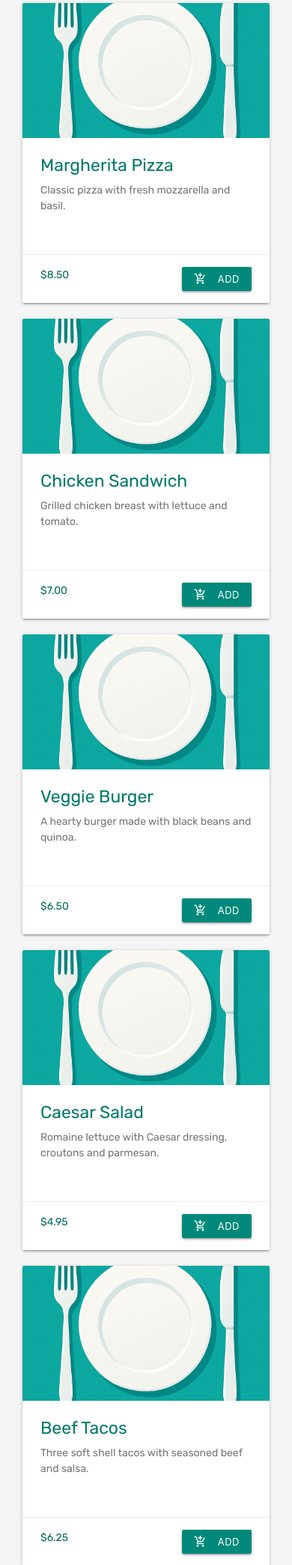
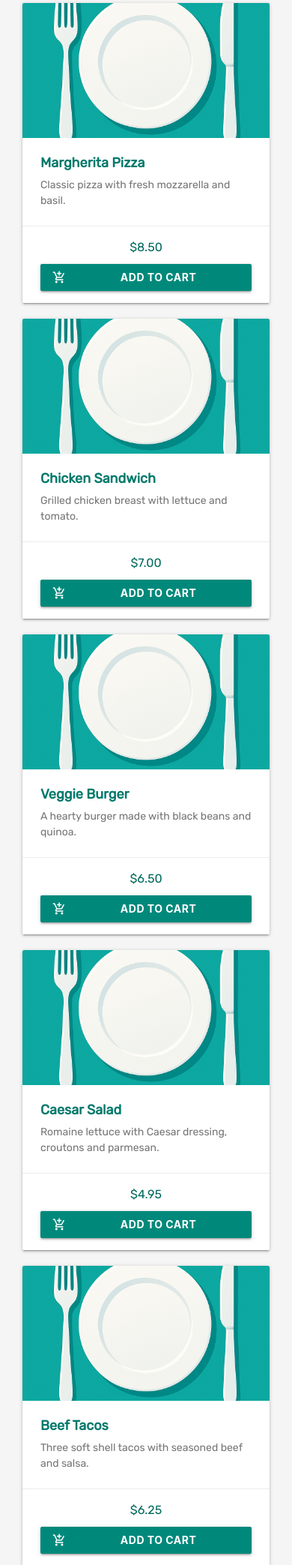
Before and after one commit to stevedch/foodplease, a Django app: page /menu/ in a window 390 px wide. Shown: the part 192-2279 px from the top of the page at 75% size. Run offline with Django 5.2, Linux system fonts and the light colour scheme; data comes from the database, SQL or seed files in the repository.

Commit message:
style(core): improve layout and cart button on menu list
- Replaced `.btn-small right` with a full-width `.btn` for better usability on `menu_list.html`.
- Wrapped item name and description in a single `<div>` for layout consistency.
- Applied CSS changes to align text, improve spacing, and ensure responsive design.
- Updated "View Menu" button link on `home.html` to point to the correct `menu_list` route.
- Removed `widget_tweaks` from `INSTALLED_APPS` in `settings.py`.

```diff
--- a/foodplease/settings.py
+++ b/foodplease/settings.py
@@ -35,8 +35,7 @@ INSTALLED_APPS = [
     'django.contrib.sessions',
     'django.contrib.messages',
     'django.contrib.staticfiles',
-    'core',
-    'widget_tweaks'
+    'core'
 ]
 
 MIDDLEWARE = [
--- a/templates/core/home.html
+++ b/templates/core/home.html
@@ -6,6 +6,6 @@
 <div class="section center-align">
     <h3>Welcome to FoodPlease</h3>
     <p class="flow-text">Order your favorite meals with a few clicks.</p>
-    <a href="{% url 'product_list' %}" class="btn-large teal">View Menu</a>
+    <a href="{% url 'menu_list' %}" class="btn-large teal">View Menu</a>
 </div>
 {% endblock %}
--- a/templates/core/menu_list.html
+++ b/templates/core/menu_list.html
@@ -17,14 +17,15 @@
                         {% endif %}
                     </div>
                     <div class="card-content">
-                        <h5 class="teal-text text-darken-2"
-                            style="margin-top: 0; margin-bottom: 10px;">{{ item.name }}</h5>
-                        <p class="grey-text text-darken-1">{{ item.description }}</p>
+                        <div>
+                            <h5 class="teal-text text-darken-2" style="margin-top: 0;">{{ item.name }}</h5>
+                            <p class="grey-text text-darken-1">{{ item.description }}</p>
+                        </div>
                     </div>
                     <div class="card-action">
                         <span class="teal-text text-darken-3"><strong>${{ item.price }}</strong></span>
-                        <button class="btn-small teal darken-1 right add-to-cart" data-id="{{ item.id }}">
-                            <i class="material-icons left">add_shopping_cart</i>Add
+                        <button class="btn teal darken-1 add-to-cart" data-id="{{ item.id }}">
+                            <i class="material-icons left">add_shopping_cart</i>Add to Cart
                         </button>
                     </div>
                 </div>
@@ -77,4 +78,39 @@
             });
         });
     </script>
+    <style>
+        .card-content h5 {
+            font-size: 18px;
+            font-weight: 600;
+            margin-bottom: 8px;
+        }
+
+        .card-content p {
+            font-size: 14px;
+            color: #555;
+            min-height: 60px;
+            margin-bottom: 0;
+        }
+
+        .card-action {
+            display: flex;
+            flex-direction: column;
+            gap: 10px;
+            padding: 16px;
+        }
+
+        .card-action span {
+            font-size: 16px;
+            font-weight: bold;
+            color: #00695c;
+            text-align: center;
+            width: 100%;
+        }
+
+        .add-to-cart {
+            width: 100%;
+            font-weight: bold;
+            letter-spacing: 0.5px;
+        }
+    </style>
 {% endblock %}
```
